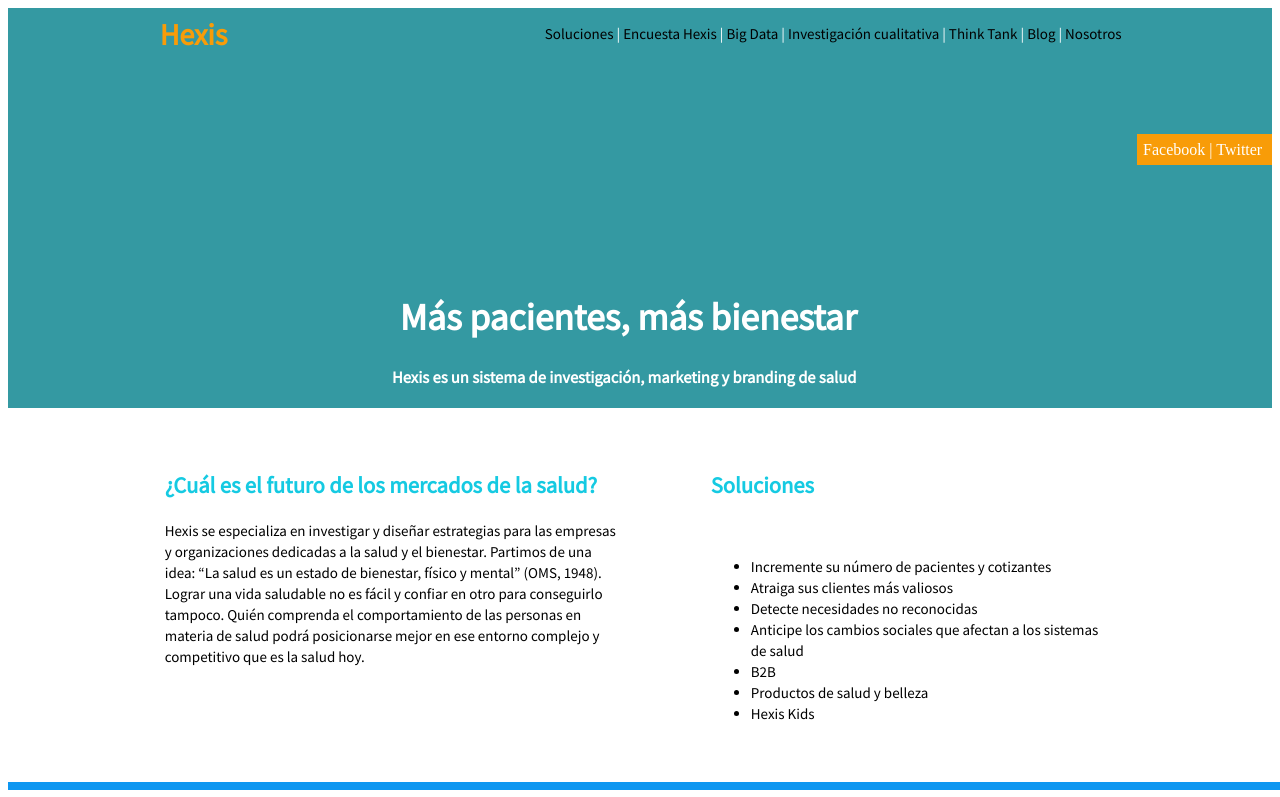
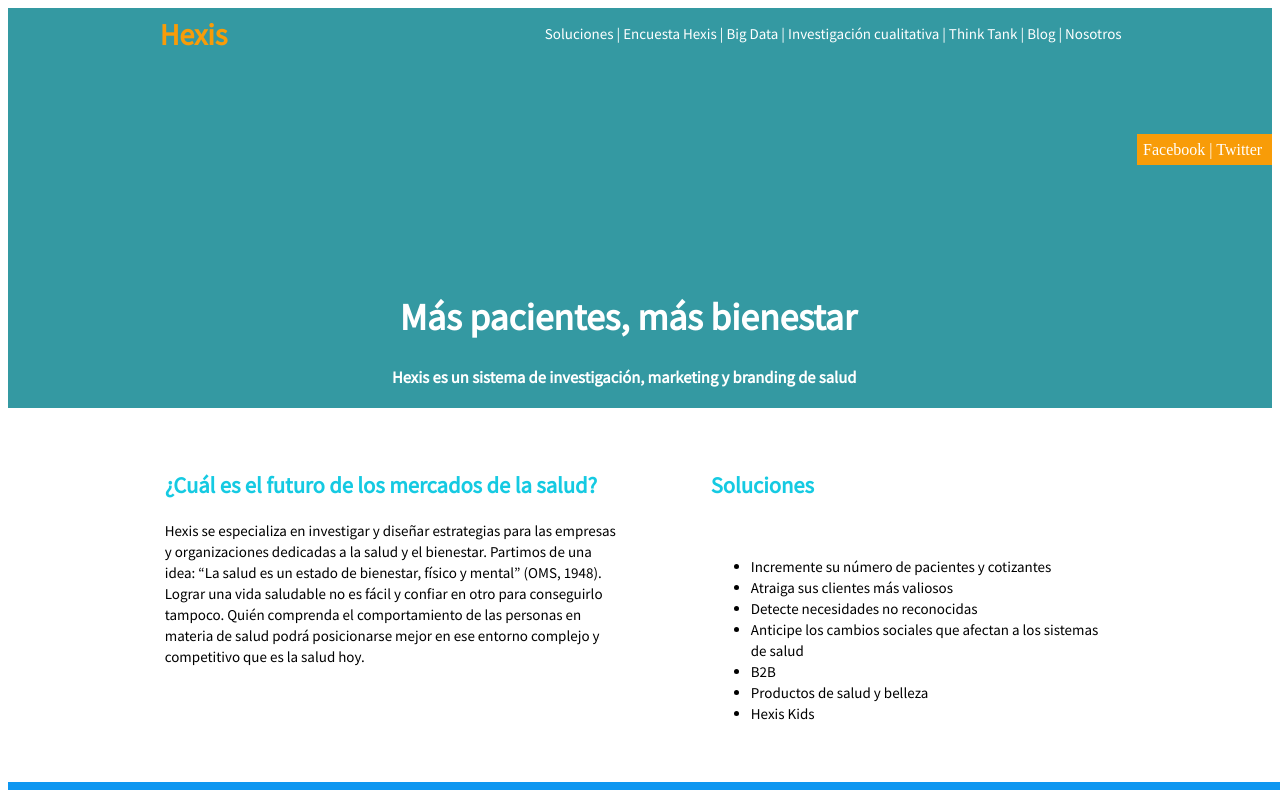
Before and after one commit to cerebralweb/hexis, a plain HTML site: page index.html in a window 1280 px wide. Shown: the top 797 px of the page. Drawn offline with Linux system fonts and the light colour scheme.

Commit message:
new color design (skype style)

```diff
--- a/css/style.css
+++ b/css/style.css
@@ -16,7 +16,7 @@ header {
 }
 
 A.class1 {color: white;}
-A.class1:link  {text-decoration: none; color: black;}
+A.class1:link  {text-decoration: none; color:  white;}
 A.class1:visited {text-decoration: none; color: white;}
 A.class1:hover {text-decoration: none; color: rgb(248, 156, 8);}
 A.class1:active {text-decoration: none; color: rgb(248, 156, 8);}
```
